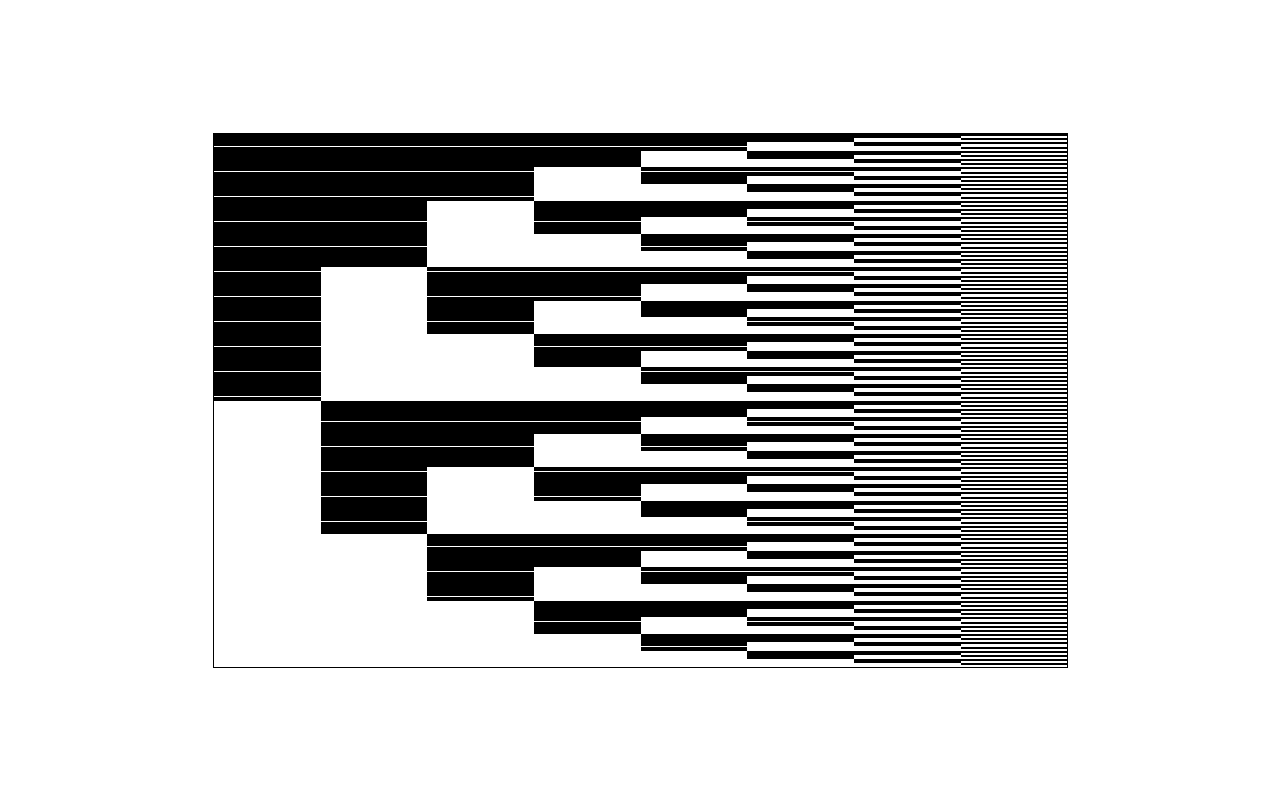
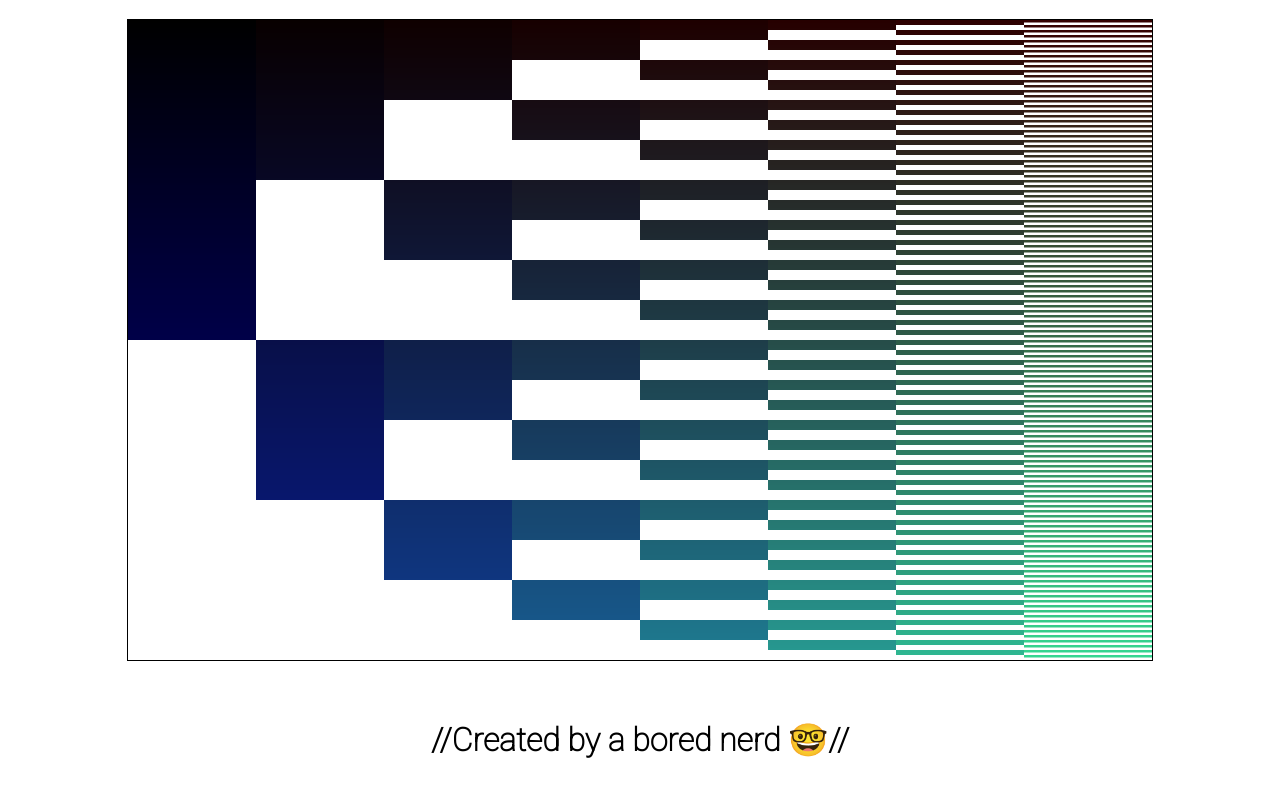
Before and after one commit to Juanpam/binary, a plain HTML site: page index.html in a window 1280 px wide. Drawn offline with Linux system fonts and the light colour scheme.

Commit message:
I finished this shit

```diff
--- a/binary.css
+++ b/binary.css
@@ -13,6 +13,13 @@ body {
 }
 
 #binary {
+    height: 80vh;
+    width: 80vw;
     display: block;
     border: 1px solid black;
 }
+
+h1 {
+    /* text-decoration: line-through; */
+    font-family: 'Roboto', sans-serif;
+}
--- a/binary.js
+++ b/binary.js
@@ -1,10 +1,16 @@
-let number = 256;
+let columns = 8;
 let canvas = document.getElementById("binary");
 let ctx = canvas.getContext("2d");
 let dpi = window.devicePixelRatio;
-
+let scale = 1;
+let time = 40;
+let width = window.innerWidth * scale;
+let height = window.innerHeight * scale;
+let maxRed = 255, maxGreen = 255, maxBlue = 255;
+let minRed = 10, minGreen = 10, minBlue = 10;
+let red, green, blue;
+let changeThreshold = 25;
 function arrayOfBits(number,arraySize=0) {
-    console.log(number)
     let result = [];
     while(number > 0) {
         result.push(Number(number % 2 != 0));
@@ -16,27 +22,95 @@ function arrayOfBits(number,arraySize=0) {
     return result.reverse();
 }
 
-let width = window.innerWidth * 2/3;
-let height = window.innerHeight * 2/3;
-
-numberOfBits = arrayOfBits(number-1).length;
-let widthUnit =  width/ numberOfBits;
-let heightUnit =  height/ number;
-
-console.log(window.innerWidth, window.innerHeight, canvas.width, canvas.height);
-function draw() {
+function draw(number) {
+    numberOfBits = arrayOfBits(number-1, 1).length;
+    let realWidthUnit = width/ numberOfBits;
+    let realHeightUnit = height/ number;
+    let widthUnit =  parseInt(realWidthUnit) || realWidthUnit;
+    let heightUnit =  parseInt(realHeightUnit) || realHeightUnit;
+    let shouldDraw = true || widthUnit > 1 && heightUnit>1;
+    if(shouldDraw) {
         canvas.width = widthUnit * numberOfBits;
         canvas.height = heightUnit * number;
         for (let n = 0; n < number; n++) {
             let bits = arrayOfBits(n,numberOfBits);
-        console.log(bits);
             let initialY = n * heightUnit;
+            // console.log(bits);
             bits.forEach((bit,index) => {
                 let initialX = index * widthUnit;
-            ctx.fillStyle = bit ? 'white' : 'black';
-            ctx.fillRect(Math.round(initialX), Math.round(initialY), Math.round(widthUnit), Math.round(heightUnit));
+                // ctx.fillStyle = bit ? 'white' : `black`;
+                ctx.fillStyle = bit ? 'white' : getColorString(index/bits.length, (n/number) * (index/bits.length), n/number);
+                ctx.fillRect(initialX, initialY, widthUnit, heightUnit);
             });
         }
+    }
+
+    return shouldDraw;
 };
 
-draw();
+function mixColors() {
+    let oldRed = red;
+    let oldGreen = green;
+    let oldBlue = blue;
+
+
+    while(isNaN(red) || isNaN(green) || isNaN(blue) || Math.min(Math.abs(red - oldRed), Math.abs(green-oldGreen), Math.abs(blue - oldBlue)) < changeThreshold) {
+        red = Math.max(maxRed * Math.random(), minRed);
+        green = Math.max(maxGreen * Math.random(), minGreen);
+        blue = Math.max(maxBlue * Math.random(), minBlue);
+        minRed = maxRed * Math.random();
+        minGreen = maxGreen * Math.random();
+        minBlue = maxBlue * Math.random();
+        console.log(red, green, blue);
+    }
+    console.log(red, green, blue);
+}
+
+function getColorString(redPercentage, greenPercentage, bluePercentage) {
+    return `rgb(${red*redPercentage},${green*greenPercentage},${blue*bluePercentage})`;
+}
+
+
+function drawRecursively(currentColumns=0, reverse=false, initialTime) {
+    function callback() {
+        // console.log(currentColumns, reverse);
+        if(currentColumns > -1 && currentColumns < columns + 1) {
+            draw(2**currentColumns);
+        }
+        if(currentColumns === columns+1 || currentColumns === -1) {
+            // console.log('reversing');
+
+            reverse = !reverse;
+        }
+        currentColumns = reverse ? currentColumns - 1 : currentColumns + 1;
+        // console.log("after callback", currentColumns, reverse);
+    }
+
+    if(currentColumns === 0 && !reverse) {
+        // console.log('initial callback');
+        mixColors();
+        callback();
+    }
+
+    if(currentColumns > -1 && currentColumns < columns + 1) {
+        let newTime;
+        if((currentColumns === 1 && !reverse)) {
+            newTime = initialTime * 15;
+        } else if ((currentColumns === columns -1 && reverse)) {
+            newTime = initialTime * 50;
+        } else {
+            newTime = initialTime;
+        }
+        setTimeout(() => {
+            callback();
+            drawRecursively(currentColumns, reverse, initialTime);
+        },newTime);
+    } else {
+        // No wait since no draw
+        // console.log('No wait callback');
+        callback();
+        drawRecursively(currentColumns, reverse, initialTime);
+    }
+}
+
+drawRecursively(undefined,undefined,time);
--- a/index.html
+++ b/index.html
@@ -1,7 +1,15 @@
 <html>
-    <link  rel="stylesheet" href="binary.css">
+    <head>
+        <style>
+            @import url('https://fonts.googleapis.com/css2?family=Roboto:wght@100&display=swap');
+            </style>
+        <link  rel="stylesheet" href="binary.css">
+    </head>
 <body>
     <canvas id="binary"></canvas>
     <script src="./binary.js"></script>
+<footer>
+    <h1>//Created by a bored nerd 🤓//</h1>
+    </footer>
 </body>
 </html>
```
Lines whose indentation alone changed are shown as unchanged.
